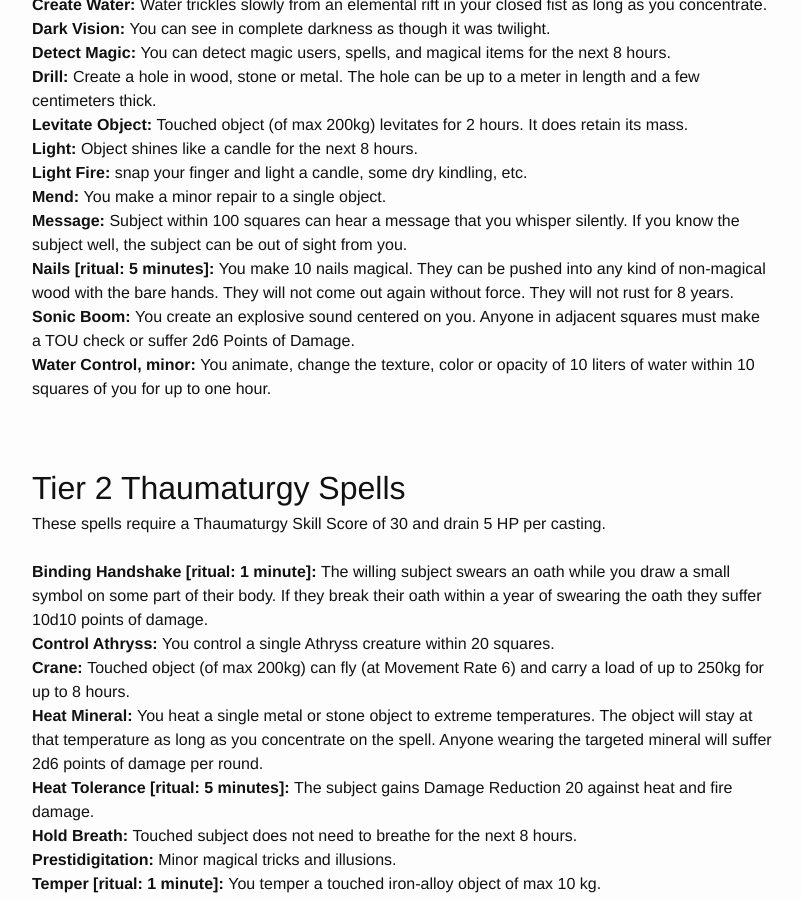
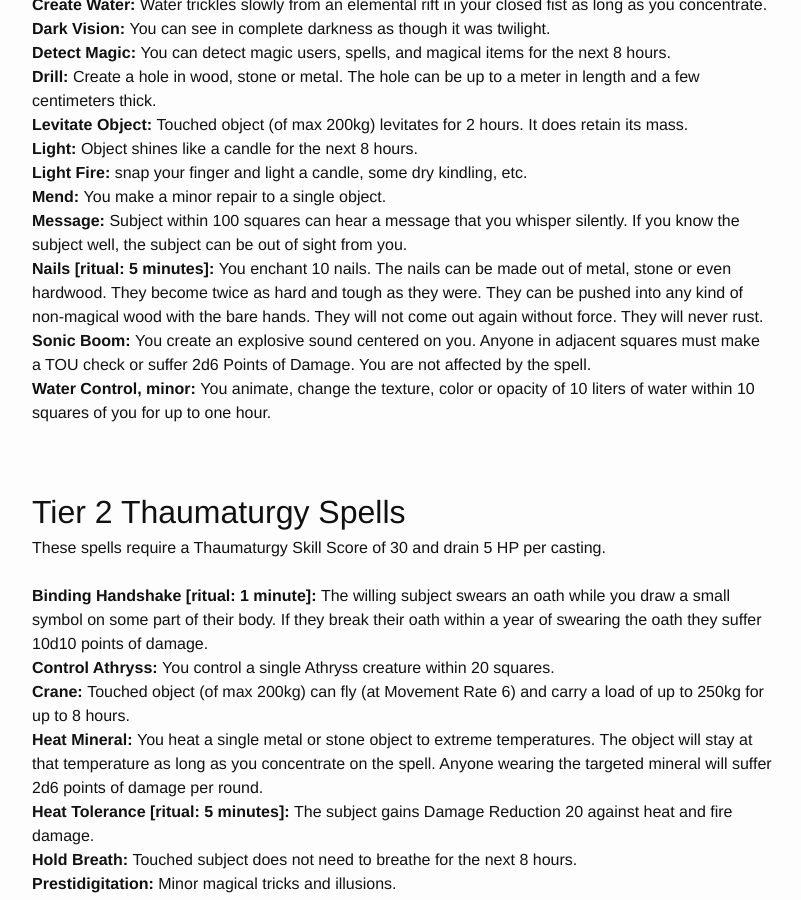
Before and after one commit to moccalotto/kaos, a Jekyll site: the page built from _rulebook/spells.html, in a window 1280 px wide and 900 px high, scrolled down 330 px. Shown: the whole window, without its empty margins (238-1039 px from the left). Built offline with Jekyll 4.4.1, drawn with Linux system fonts in a browser that asks for light colours; some of the changed text lies outside the part shown.

Commit message:
New spell TODOs and ideas.

```diff
--- a/_data/spells.yml
+++ b/_data/spells.yml
@@ -208,9 +208,11 @@
 - name: Nails
   tags: [Thaumaturgy1]
   ritual: 5 minutes
-  description: You make 10 nails magical. They can be pushed into any kind of non-magical wood with the bare hands.
+  description: You enchant 10 nails. The nails can be made out of metal, stone or even hardwood.
+    They become twice as hard and tough as they were.
+    They can be pushed into any kind of non-magical wood with the bare hands.
     They will not come out again without force.
-    They will not rust for 8 years.
+    They will never rust.
 
 - name: Mold Mineral
   tags: [Thaumaturgy4]
@@ -293,6 +295,7 @@
   tags: [Witchcraft3, Thaumaturgy1]
   description: You create an explosive sound centered
     on you. Anyone in adjacent squares must make a TOU check or suffer 2d6 Points of Damage.
+    You are not affected by the spell.
 
 - name: Break
   tags: [Thaumaturgy1, Witchcraft2]
@@ -306,8 +309,35 @@
 
 # Polymorph
 # Sleep
+# Lubricate: Mage spits on his finger and applies it to an object. The spit will then turn into whatever kind of lubrication the mage needs it to be.
 # Lure (enchant an object that will somehow attract ppl with sound, gleam or otherwise. The lured ppl will have reduced awareness of their surroundings)
 # Shield (tmp hp ? )
 # Woodskin (tmp hp maybe?)
 # Making metal like tin look like gold
 # Making lenses for glasses
+# Durable Rope (Ritual): Makes a rope about 10 times stronger than it normally would be. This effect is permanent. However, the rope is shortened in the process, down to about a third of its original length.
+# Fog: Use fog as shield
+# Fog: Use fog as fist
+# Fog: Create weapons and armors from fog
+# Fog: Create boats, ships and sleds from fog
+# Commune with dead (Ritual): eat the heart of a dead intelligent creature, and temporarily be possessed by its soul. While possessing the magician, the soul is able to communicate with the outside world, and is bound to answer questions truthfully, but not necessarily clearly. Being possessed can be dangerous, and it is recommended that the magician be tied up while possessed, to ensure that the soul does not cause the magician to harm herself.
+# Journal of Elects (Ritual):  Over a period of about two days, you enchant a leather-bound book with magical properties so that it becomes Journal of Elects.
+#  * The book is impervious to water and cold.
+#  * The book is highly resistant to fire.
+#  * Only a confirmed Elect can write in the journal. If other people attempt it, the ink will not bind to the page.
+#  * The text cannot be altered (not even stricken through) when the ink has dried.
+#  * You can only read what you yourself have written.
+#  * A magical item, possessed only to Masters of Arion can unlock the Journal so that the text can be read.
+#
+# Magical Bookscroll: a single piece of paper that can contain hundreds of pages of writing. Via minor magical spells you can control what page to view. Some scrolls require quite powerful magic to turn pages.
+#
+# Search (Ritual): »Search for person or object«. The magicial takes a bowl of water and places it on a table. They say a few words of command, followed by the name of the person or object and draws a »picture« of him/her/it in the water with a finger. The drawing need not be accurate, it is used to focus the mind of the magician. The magician can now (in the Magical tongue) ask simple queries about the location of the target. The queries must be answerable as yes or no and must only pertain to the location of the target. If the answer is yes, the water will appear to boil. The magician can ask as many questions as they want. The questions may contain references to abstract geographical areas like countries - as long as the magician knows what he means. If the magician does not know the borders of the country they name, the spell might not work. Knowledge:Geography might be a requirement.
+#    Example:
+#    Is my target on my plane of existence? Yes.
+#    Is my target on my continent? Yes.
+#    Is my target in my country? Yes.
+#    Is my target in my city? No.
+#    Is my target in the Capital? Yes.
+#    Is my target in the northern half of the capital ? Yes.
+#    Is my target in the market place of the capital? No.
+#    Is my target in the butcher’s district of the capital?. Yes.
```
